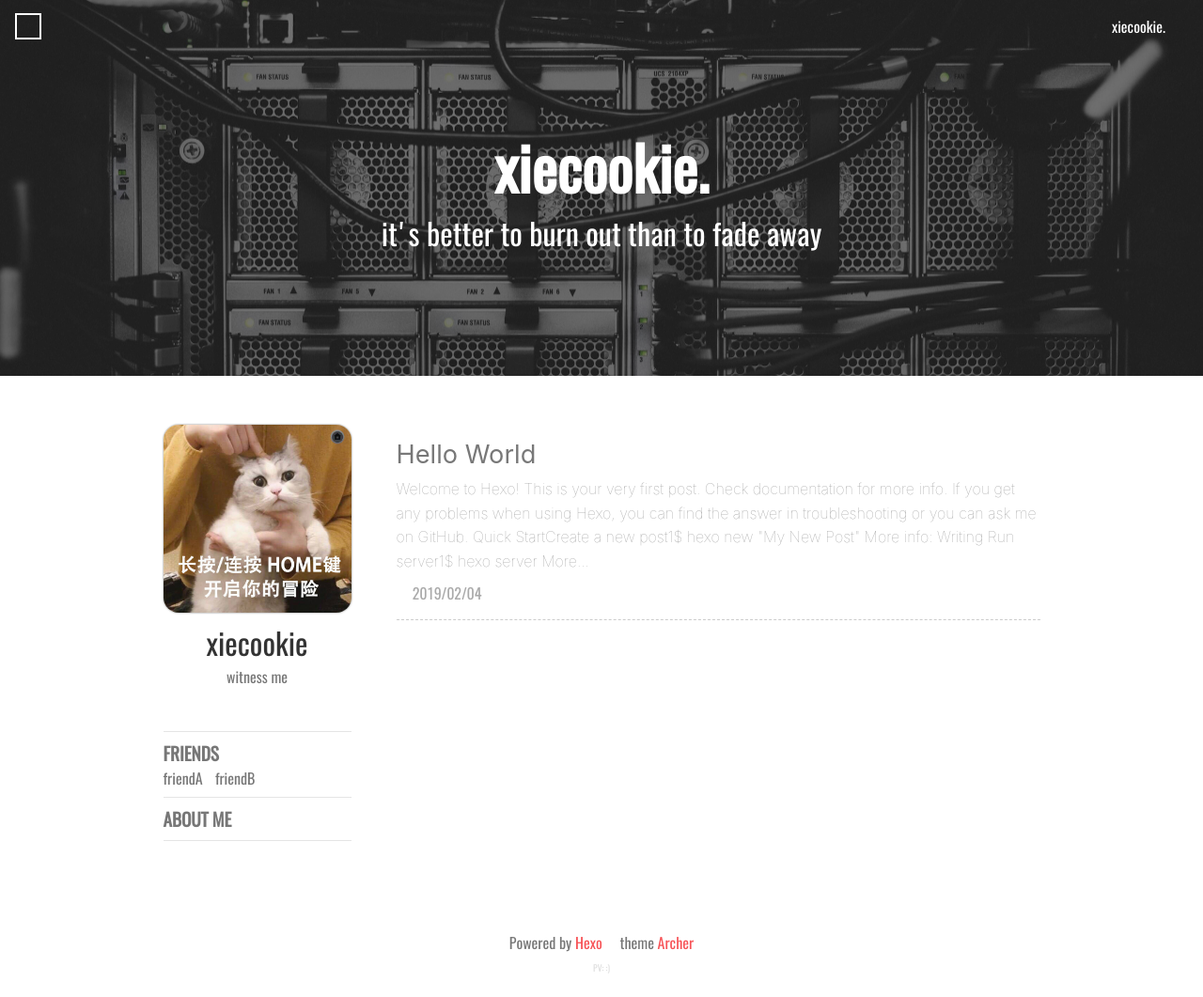
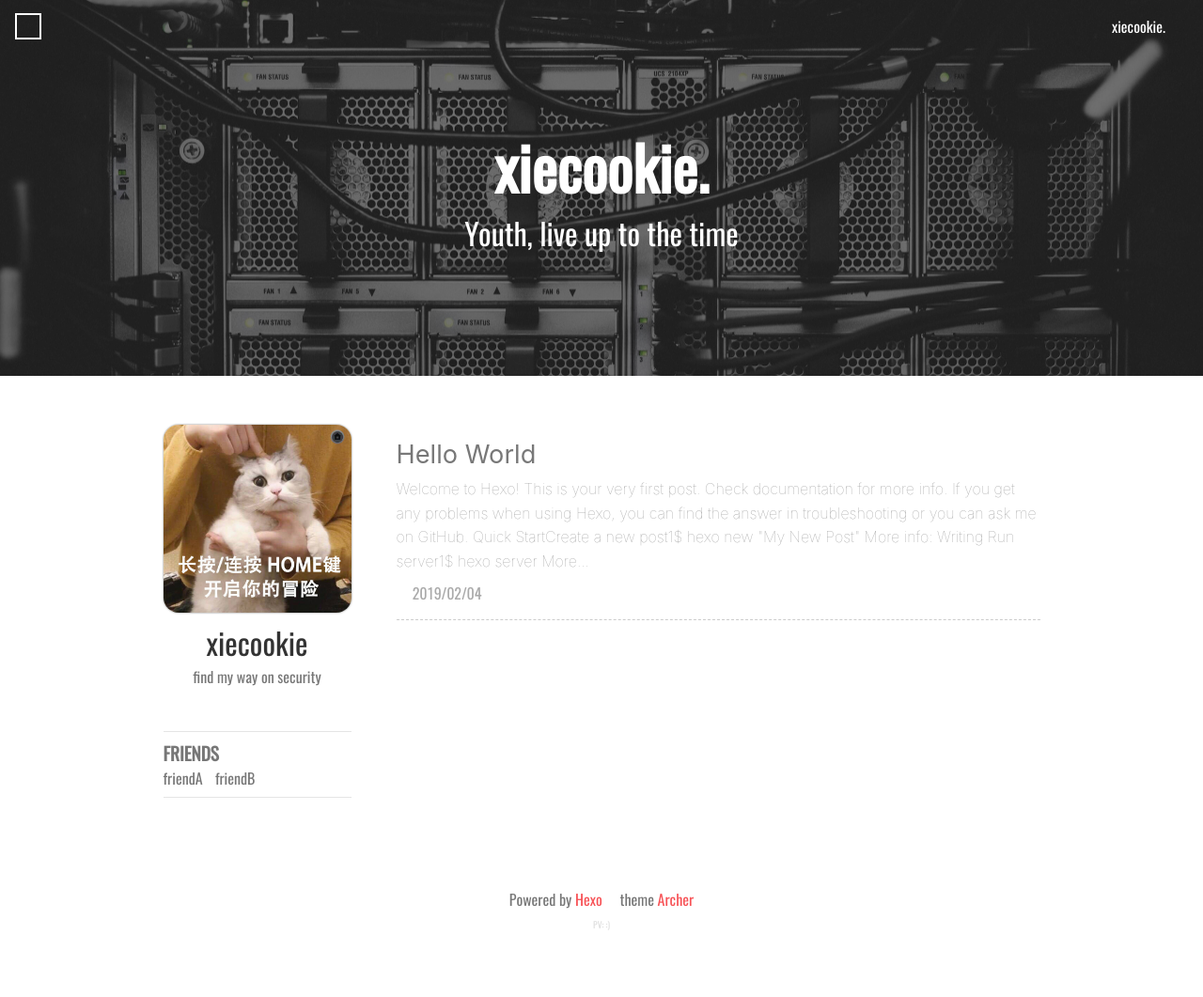
Before and after one commit to xiecookie/sec.github.io, a plain HTML site: page index.html in a window 1280 px wide. Shown: the whole page at 94% size. After the commit the page ends 1015 px from the top, so only its background shows below. Drawn offline with nearby package versions, Linux system fonts and the light colour scheme; some packages are replaced by stand-ins of ours; a script that the page names is missing; a web font is replaced by a local one.

Commit message:
Site updated: 2019-02-05 15:33:10

```diff
--- a/index.html
+++ b/index.html
@@ -245,7 +245,7 @@ height:50vh;
             <!-- 主页副标题  -->
 
 
-                it's better to burn out than to fade away
+                Youth, live up to the time
 
             <!-- 文章页  -->
 
@@ -390,7 +390,7 @@ More...
     <div class="profile-name">xiecookie</div>
 
     <div class="profile-signature">
-        witness me
+        find my way on security
     </div>
 
 
@@ -475,10 +475,6 @@ More...
 
         </div>
 
-
-        <div class="about-me">
-            <a href="/sec.github.io/about">ABOUT ME</a>
-        </div>
 
 </div>
 
```
